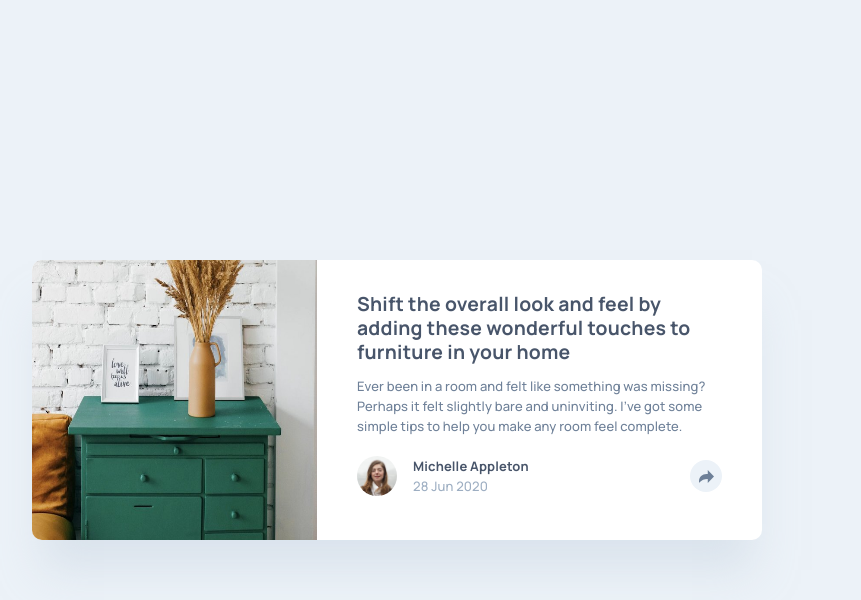
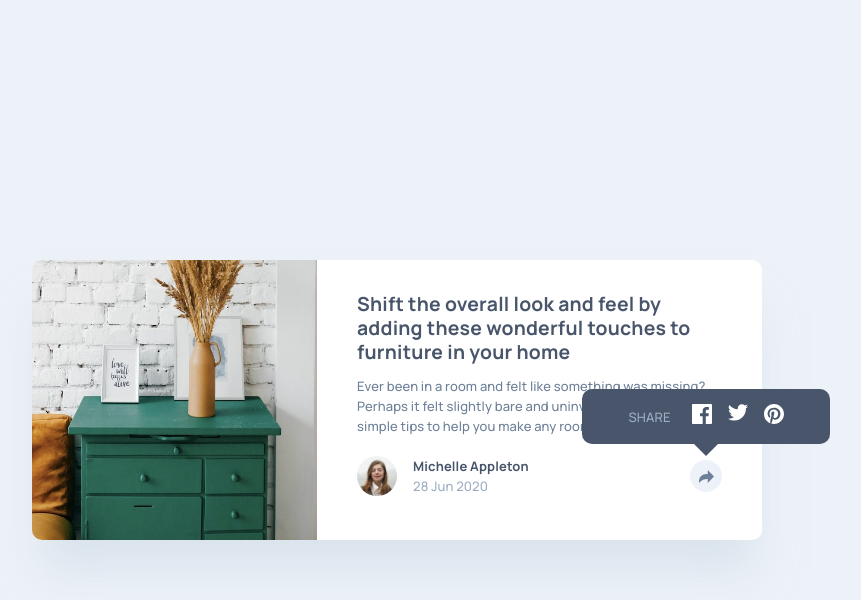
Before and after one commit to Franciscoj91/article-preview-component, a plain HTML site: page index.html in a window 1280 px wide. Both pictures are taken after a click on the button 949 px from the left and 476 px from the top of the page. Shown: the whole page, without its empty margins (243-1104 px from the left). Drawn offline with Linux system fonts and the light colour scheme.

Commit message:
feat: add functionality to the share button
adjust the styles and elements for the share section

```diff
--- a/assets/css/styles.css
+++ b/assets/css/styles.css
@@ -9,15 +9,13 @@
   --shadow-color: #c9d5e180;
 }
 
-h2, p{
+body, h2, p{
   margin: 0;
   padding: 0;
 }
 
 body{
-  margin: 0;
-  padding: 0;
-  font-size: 13px;
+  font-size: 0.813rem;
   font-family: 'Manrope', sans-serif;
   font-weight: 500;
   line-height: 1.25rem;
@@ -32,23 +30,24 @@ body{
 }
 
 .card {
-  width: 327px;
-  height: 512px;
-  border-radius: 10px;
-  box-shadow: 0 40px 40px -10px var(--shadow-color);
+  width: 20.438rem;
+  height: 32rem;
+  border-radius: 0.625rem;
+  box-shadow: 0 2.5rem 2.5rem -0.625rem var(--shadow-color);
   background-color: var(--white);
   display: flex;
   flex-direction: column;
+  position: relative;
 }
 
 .card-img, .card-img img{
   width: 100%;
-  height: 200px;
-  border-radius: 10px 10px 0 0;
+  height: 12.5rem;
+  border-radius: 0.625rem 0.625rem 0 0;
 }
 
 .content{
-  padding:36px 32px 20px;
+  padding:2.25rem 2rem 1.25rem;
 }
 
 .content h2{
@@ -56,16 +55,15 @@ body{
   font-weight: 700;
   color: var(--titles-color);
   letter-spacing: 0.2px;
-  line-height: 24px;
+  line-height: 1.5rem;
 }
 
 .content>p {
-  margin-top: 12px;
-
+  margin-top: 0.75rem;
 }
 
 .card-footer{
-  margin-top: 32px;
+  margin-top: 2rem;
   display: flex;
   justify-content: space-between;
   align-items: center;
@@ -73,13 +71,13 @@ body{
 
 .author {
   display: flex;
-  gap: 16px;
+  gap: 1rem;
   align-items: center;
 }
 
 .author-img, .author-img img{
-  width: 40px;
-  height: 40px;
+  width: 2.5rem;
+  height: 2.5rem;
   border-radius: 50%;
 }
 
@@ -96,11 +94,12 @@ body{
   justify-content: center;
   align-items: center;
   border-radius: 50%;
-  width: 32px;
-  height: 32px;
+  width: 2rem;
+  height: 2rem;
   background-color: var(--bg-primary);
   border: 0;
   padding: 0;
+  z-index: 2;
 }
 
 .share-btn svg{
@@ -116,27 +115,67 @@ body{
 }
 
 .share-section{
-  display: none;
+  display: flex;
+  align-items: center;
+  height: 4rem;
+  background-color: var(--titles-color);
+  padding: 0.5rem 2rem;
+  gap: 1.313rem;
+  color: var(--secondary-text-color);
+  position: absolute;
+  bottom: 0;
+  right: 0;
+  left: 0;
+  border-radius: 0 0 0.625rem 0.625rem;
+  opacity: 0;
+  transition: all 0.5s linear;
 }
 
+.active {
+  opacity: 1;
+}
+.social-media{
+  display: flex;
+  gap: 1rem;
+}
 @media (min-width:75rem) {
   .card {
-    width: 730px;
-    height: 280px;
+    width: 45.625rem;
+    height: 17.5rem;
     flex-direction: row;
   }
 
   .card-img, .card-img img{
-    width: 285px;
+    width: 17.813rem;
     height: 100%;
-    border-radius: 10px 0 0 10px;
+    border-radius: 0.625rem 0 0 0.625rem;
   }
 
   .content{
-    padding: 32px 40px;
+    padding: 2rem 2.5rem;
   }
 
   .card-footer{
-    margin-top: 20px;
+    margin-top: 1.25rem;
+  }
+
+  .share-section{
+    width: 15.5rem;
+    height: 3.438rem;
+    border-radius: 0.625rem;
+    padding: 0;
+    justify-content: center;
+    left: auto;
+    right: -4.25rem;
+    bottom: 6rem;
+  }
+
+  .share-section::after{
+    content: '';
+    position: absolute;
+    bottom: -0.75rem;
+    border-top: 0.75rem solid var(--titles-color);
+    border-left: 0.75rem solid transparent;
+    border-right: 0.75rem solid transparent;
   }
 }
--- /dev/null
+++ b/assets/js/index.js
@@ -0,0 +1,8 @@
+const shareButtons = document.querySelectorAll('.share-btn');
+const shareSection = document.querySelector('.share-section');
+console.log(shareSection);
+shareButtons.forEach((button) => {
+  button.addEventListener('click', () => {
+    shareSection.classList.toggle('active');
+  })
+});
--- a/index.html
+++ b/index.html
@@ -7,6 +7,7 @@
   <link rel="icon" type="image/png" sizes="32x32" href="./images/favicon-32x32.png">
   <title>Frontend Mentor | Article preview component</title>
   <link rel="stylesheet" href="./assets/css/styles.css">
+  <script defer src="./assets/js/index.js"></script>
 </head>
 
 <body>
@@ -37,13 +38,16 @@
     <section class="share-section">
       <p>SHARE</p>
       <div class="social-media">
-        <img src="./assets/images/icon-facebook.svg" alt="facebook icon">
-        <img src="./assets/images/icon-twitter.svg" alt="twitter icon">
-        <img src="./assets/images/icon-pinterest.svg" alt="pinterest icon">
+
+        <a href=""><img src="./assets/images/icon-facebook.svg" alt="facebook icon"></a>
+        <a href=""><img src="./assets/images/icon-twitter.svg" alt="twitter icon"></a>
+        <a href=""><img src="./assets/images/icon-pinterest.svg" alt="pinterest icon"></a>
+
+
       </div>
-      <button class="share-btn">
+      <!-- <button class="share-btn">
         <svg xmlns="http://www.w3.org/2000/svg" width="15" height="13"><path fill="#6E8098" d="M15 6.495L8.766.014V3.88H7.441C3.33 3.88 0 7.039 0 10.936v2.049l.589-.612C2.59 10.294 5.422 9.11 8.39 9.11h.375v3.867L15 6.495z"/></svg>
-      </button>
+      </button> -->
     </section>
   </main>
 </body>
```
